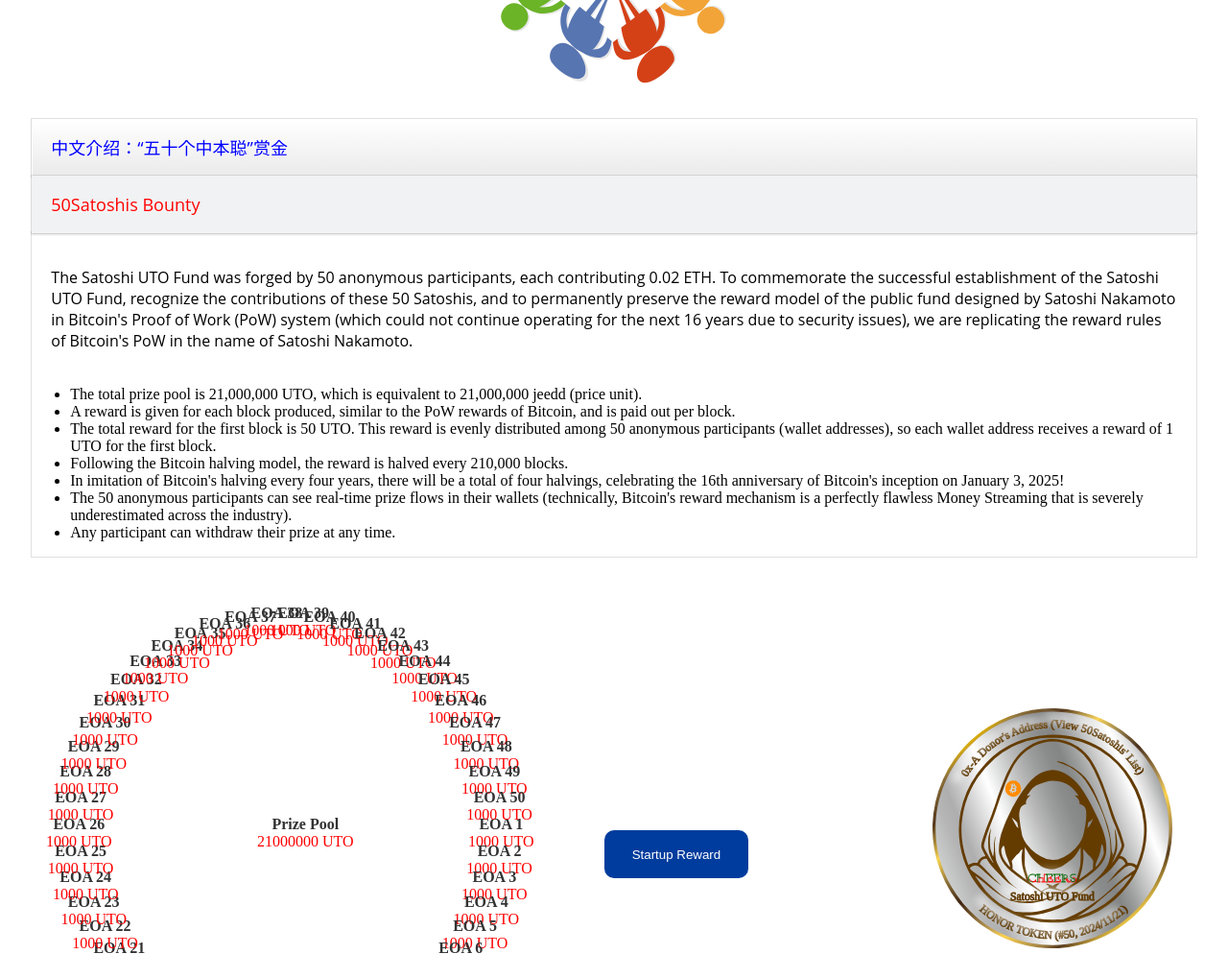
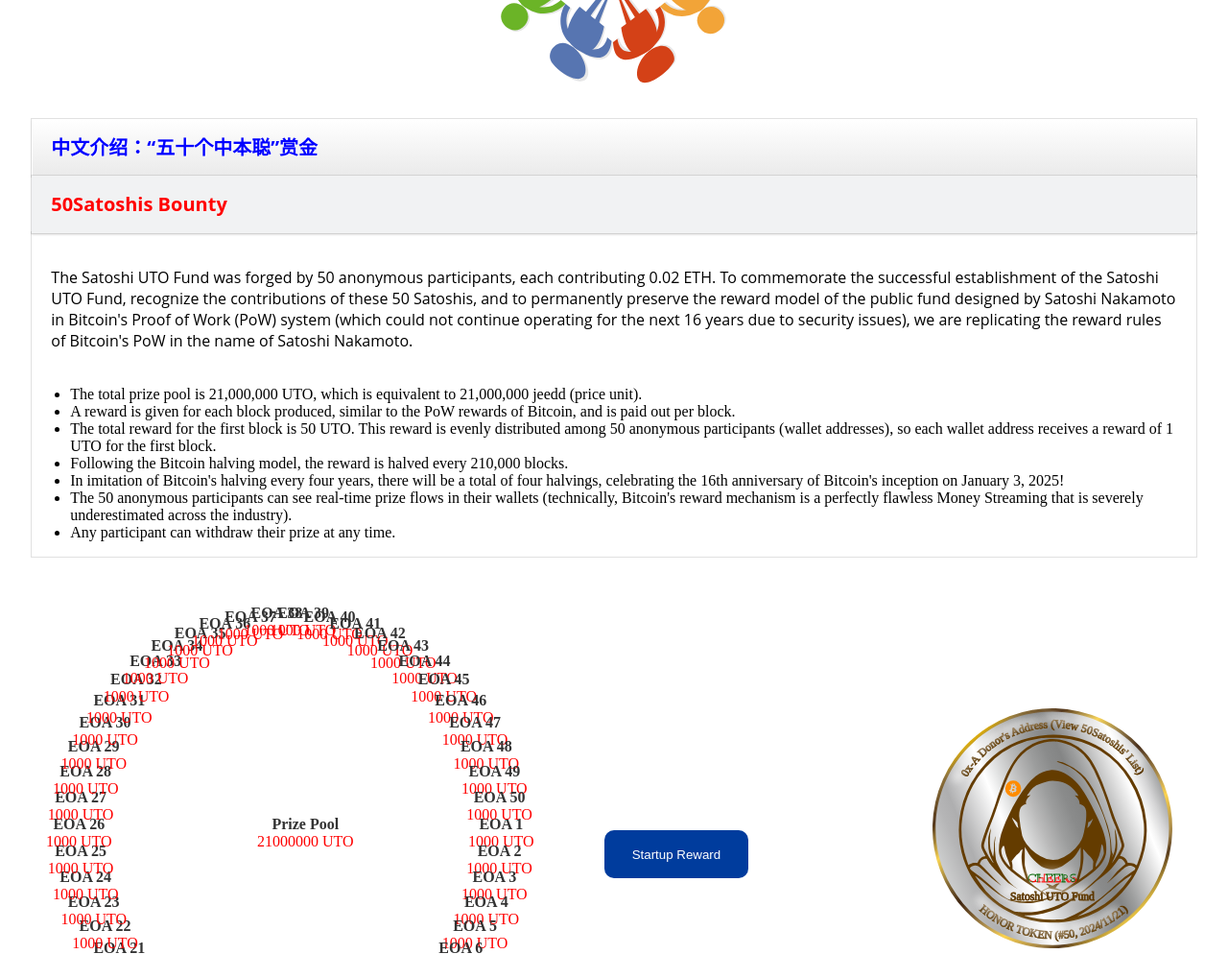
Before and after one commit to DAism2019/50SatoshisBounty, a plain HTML site: page frontend/index.html in a window 1280 px wide. Shown: the part 1000-1994 px from the top of the page at 96% size. Drawn offline with nearby package versions, Linux system fonts and the light colour scheme.

Commit message:
Update style.css

```diff
--- a/frontend/style.css
+++ b/frontend/style.css
@@ -99,7 +99,8 @@
 .ac-container label {
     height: 40px !important;
     line-height: 40px !important;
-    font-size: 18px !important;
+    font-size: 20px !important;
+	font-weight:bold;
     font-family: 'Open Sans','Arial Narrow',Arial,sans-serif !important;
     padding: 10px 20px;
     position: relative;
```
